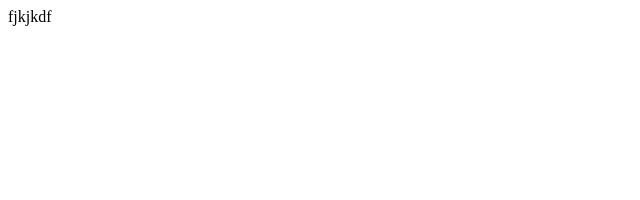
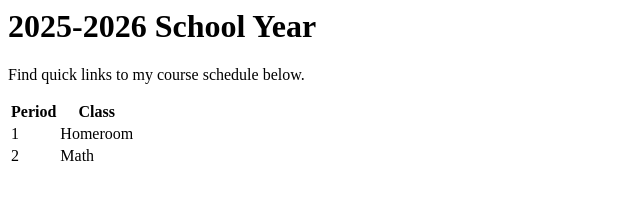
Before and after one commit to westcalcote/westcalcote.github.io, a plain HTML site: page Index.html in a window 1280 px wide. Shown: the whole page, without its empty margins (0-640 px from the left). Drawn offline with Linux system fonts and the light colour scheme.

Commit message:
Update Index.html

```diff
--- a/Index.html
+++ b/Index.html
@@ -1 +1,23 @@
-fjkjkdf
+<hmtl>
+  <head>
+    <title>West Calcote's 2025-2026 School Year</title>
+  </head>
+  <body>
+    <h1>2025-2026 School Year</h1>
+    <p>Find quick links to my course schedule below.</p>
+    <table>
+      <tr>
+       <th>Period</th>
+        <th>Class</th>
+      </tr>
+      <tr>
+        <td>1</td>
+        <td>Homeroom</td>
+      </tr>
+      <tr>
+        <td>2</td>
+        <td>Math</td>
+      </tr>
+    </table>
+  </body>
+</html>
```
